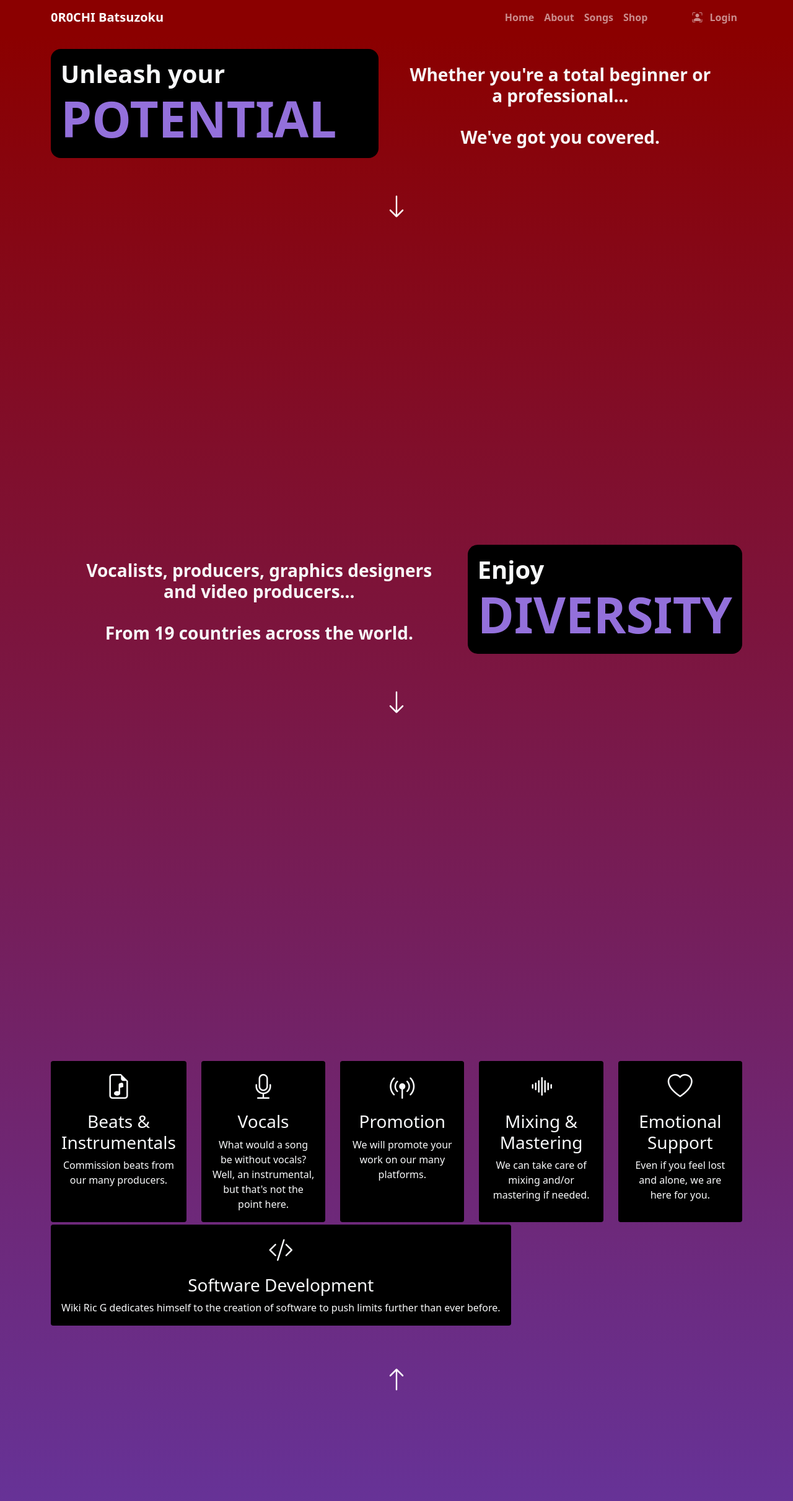
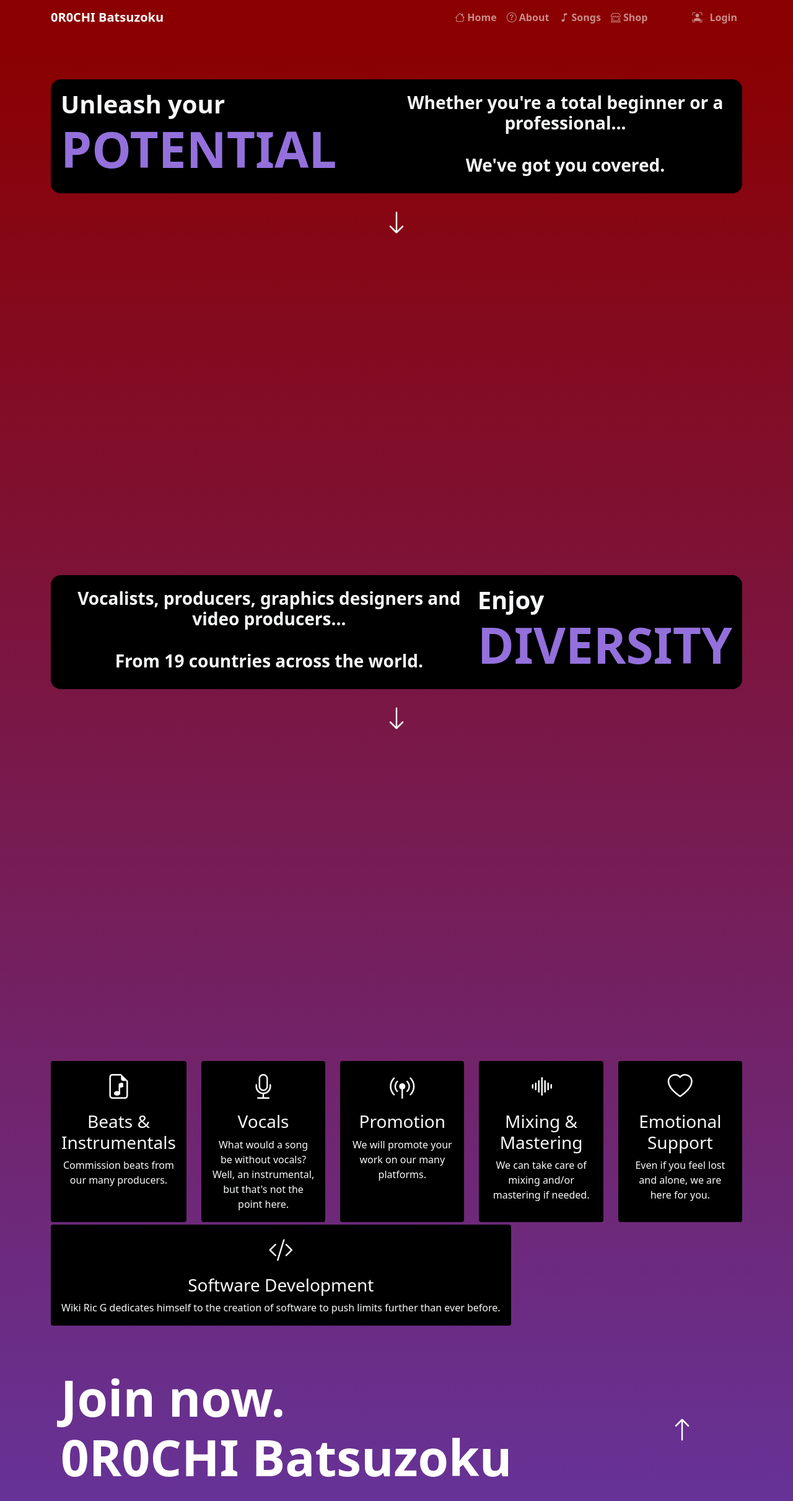
Before and after one commit to glehu/cwo_web, a Vue app: page / in a window 1280 px wide. Shown: the top 2422 px of the page at 62% size. Built offline with nearby package versions, Linux system fonts and the light colour scheme; what chunk would draw is missing.

Commit message:
Cart clear on logout

```diff
--- a/src/App.vue
+++ b/src/App.vue
@@ -14,26 +14,34 @@
         <div class="collapse navbar-collapse" id="navmenu">
           <ul class="navbar-nav ms-auto">
             <li class="nav-item">
-              <router-link to="/" class="nav-link fw-bold">Home</router-link>
+              <router-link to="/" class="nav-link fw-bold">
+                <i class="bi bi-house"></i> Home
+              </router-link>
             </li>
             <li class="nav-item">
-              <router-link to="/about" class="nav-link fw-bold">About</router-link>
+              <router-link to="/about" class="nav-link fw-bold">
+                <i class="bi bi-question-circle"></i> About
+              </router-link>
             </li>
             <li class="nav-item">
-              <router-link to="/m1" class="nav-link fw-bold">Songs</router-link>
+              <router-link to="/m1" class="nav-link fw-bold">
+                <i class="bi bi-music-note"></i> Songs
+              </router-link>
             </li>
             <li class="nav-item">
-              <router-link to="/shop" class="nav-link fw-bold">Shop</router-link>
+              <router-link to="/shop" class="nav-link fw-bold">
+                <i class="bi bi-shop-window"></i> Shop
+              </router-link>
             </li>
             <li v-if="isLoggedIn"
                 class="nav-item ms-lg-5 mt-sm-3 mt-lg-0">
               <router-link to="/account" class="nav-link">
-                <i class="bi bi-person-bounding-box m-2"></i>{{ this.$store.state.username }}
+                <i class="bi bi-person-bounding-box"></i> {{ this.$store.state.username }}
               </router-link>
             </li>
             <li v-else
                 class="nav-item ms-lg-5 mt-sm-3 mt-lg-0">
-              <router-link to="/login?redirect=/" class="nav-link fw-bold">
+              <router-link to="/login?redirect=/account" class="nav-link fw-bold">
                 <i class="bi bi-person-bounding-box m-2"></i> Login
               </router-link>
             </li>
--- a/src/store/index.js
+++ b/src/store/index.js
@@ -22,6 +22,9 @@ export default createStore({
     },
     putInCart (state, itemObj) {
       state.cart.push(itemObj)
+    },
+    clearCart (state) {
+      state.cart = []
     }
   },
   actions: {},
--- a/src/views/Account.vue
+++ b/src/views/Account.vue
@@ -1,11 +1,16 @@
 <template>
-  <form class="login" @submit.prevent="logout">
-    <section>
-      <div class="container py-5 h-100">
-        <div class="row d-flex justify-content-center align-items-center h-100">
-          <div class="col-12 col-md-8 col-lg-6 col-xl-5">
-            <div class="card bg-dark text-white" style="border-radius: 1rem;">
-              <div class="card-body p-5 text-center">
+  <section
+    class="container">
+    <div class="text-light p-3" style="border-radius: 1rem; background: black">
+      <h1 class="fw-bold m-2">
+        <i class="bi bi-stars mb-2" style="font-size: 300%"></i><br>
+        Hey, {{ this.$store.state.username }}.
+      </h1>
+      <form class="login" @submit.prevent="logout">
+        <section>
+          <div class="container py-2">
+            <div class="card text-white border-1" style="border-radius: 1rem; background: black; border-color: white">
+              <div class="card-body text-center">
                 <div class="mt-md-0 pb-5">
                   <h2 class="fw-bold mb-2 text-uppercase">Want to leave?</h2>
                   <br>
@@ -14,10 +19,10 @@
               </div>
             </div>
           </div>
-        </div>
-      </div>
-    </section>
-  </form>
+        </section>
+      </form>
+    </div>
+  </section>
 </template>
 
 <script>
@@ -47,6 +52,7 @@ export default {
           }
         )
         this.$store.commit('logOut')
+        this.$store.commit('clearCart')
         console.log('User logged in: ' + this.$store.state.authenticated)
         this.$router.push('/')
       } else {
--- a/src/views/Home.vue
+++ b/src/views/Home.vue
@@ -1,13 +1,14 @@
 <template>
   <div id="top" style="min-height: 100vh;">
+    <br>
     <section
-      class="container">
-      <div class="d-md-flex align-items-center justify-content-between text-light ">
-        <h1 class="p-3 fw-bold text-start"
+      class="container mt-5">
+      <div class="d-md-flex align-items-center justify-content-between text-light p-3"
            style="border-radius: 1rem; background: black">
+        <h1 class="fw-bold text-start">
           Unleash your <span style="color: mediumpurple; font-size: 200%">POTENTIAL</span>
         </h1>
-        <h3 class="m-5 text-center fw-bold">
+        <h3 class="text-center fw-bold">
           Whether you're a total beginner or a professional... <br><br>
           We've got you covered.
         </h3>
@@ -26,15 +27,16 @@
     </div>
   </div>
   <div id="middle" style="min-height: 100vh">
+    <br>
     <section
-      class="container">
-      <div class="d-md-flex align-items-center justify-content-between text-light ">
-        <h3 class="m-5 text-center fw-bold">
+      class="container mt-5">
+      <div class="d-md-flex align-items-center justify-content-between text-light p-3"
+           style="border-radius: 1rem; background: black">
+        <h3 class="text-center fw-bold">
           Vocalists, producers, graphics designers and video producers... <br><br>
           From 19 countries across the world.
         </h3>
-          <h1 class="p-3 fw-bold text-start"
-              style="border-radius: 1rem; background: black">
+        <h1 class="fw-bold text-start">
           Enjoy <span style="color: mediumpurple; font-size: 200%">DIVERSITY</span>
         </h1>
       </div>
@@ -151,17 +153,20 @@
         </div>
       </div>
     </section>
-    <div>
-      <section class="text-light text-center p-1 d-flex mt-5">
-        <div class="container">
-          <div>
+    <section
+      class="container mt-5">
+      <div class="d-md-flex align-items-center justify-content-between text-light p-3">
+        <h1 class="fw-bold text-start">
+          <span style="color: white; font-size: 200%">
+                Join now.<br>
+                0R0CHI Batsuzoku
+              </span>
+        </h1>
         <button class="btn muArrow" v-on:click="scrollTo('top')">
-              <i class="bi bi-arrow-up h1" style="color: white"></i>
+          <i class="bi bi-arrow-up h1 m-5" style="color: white"></i>
         </button>
       </div>
-        </div>
     </section>
-    </div>
   </div>
 </template>
 
```
Lines whose indentation alone changed are shown as unchanged.
